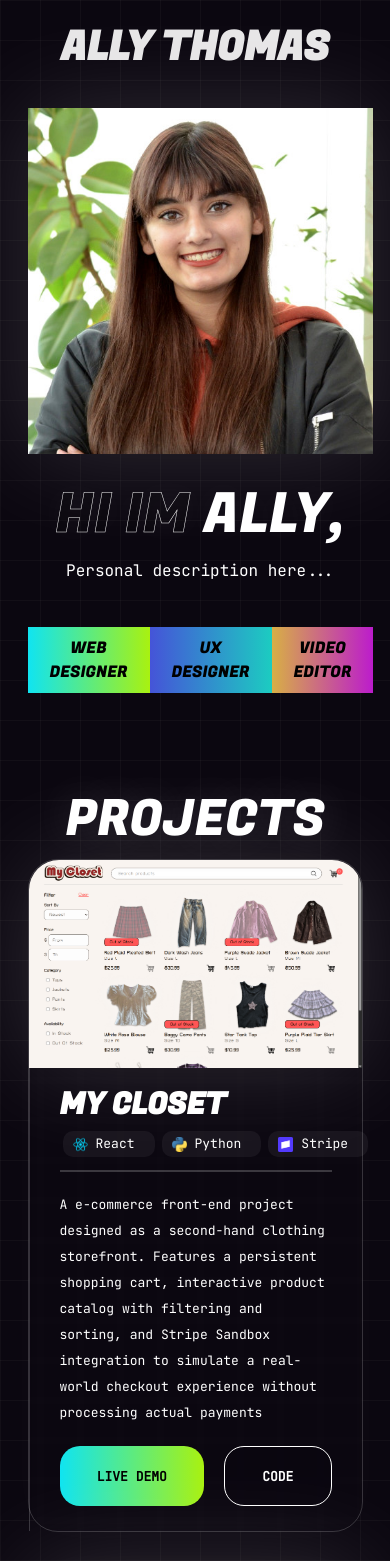
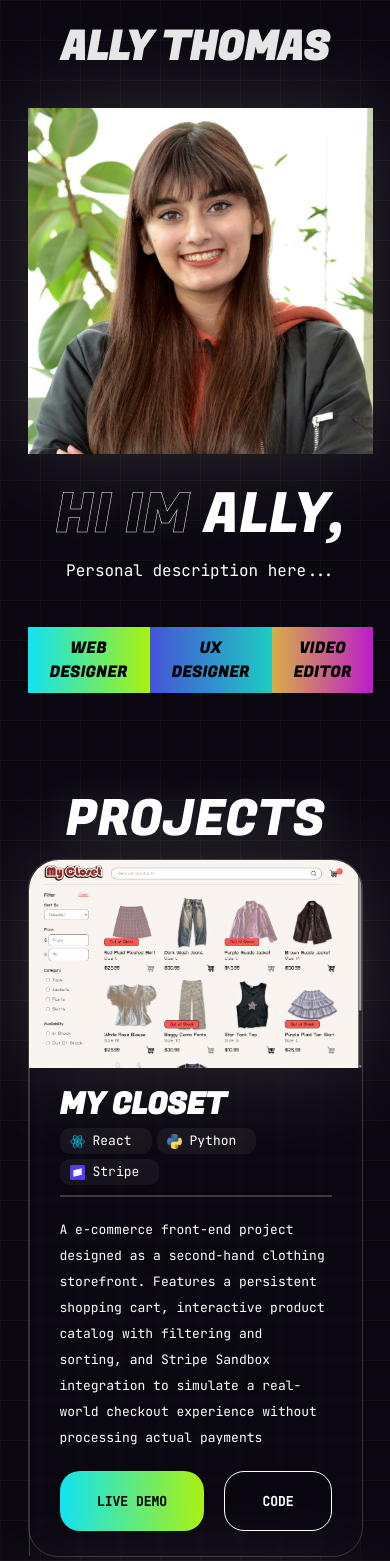
Before and after one commit to athomas97/portfolio, a React (Create React App) app in the folder portfolio/: page / in a window 390 px wide. Shown: the top 1561 px of the page. Built offline with nearby package versions, Linux system fonts and the light colour scheme.

Commit message:
Fixed technologies overflowing project container (#14)
* fixed responsiveness of project image, added video for my closet project

* Added Chit Chat project, updating styling and responsiveness

* fixed technologies overflowing project container

---------

Co-authored-by: Ally <athomas97@gmail.com>

```diff
--- a/portfolio/src/components/ProjectsSection.js
+++ b/portfolio/src/components/ProjectsSection.js
@@ -46,11 +46,8 @@ function ProjectsSection() {
                         <div className="project-info">
                             <div className="project-header">
                                 <h2>{project.title}</h2>
-                                <table>
-                                    <tbody>
+                                <div>
                                     {project.technology.map((technology) => (
-                                            <tr key={technology.name}>
-                                                <td>
                                         <div className="technology-card">
                                             <img
                                                 src={technology.image}
@@ -58,11 +55,8 @@ function ProjectsSection() {
                                             />
                                             <p>{technology.name}</p>
                                         </div>
-                                                </td>
-                                            </tr>
                                     ))}
-                                    </tbody>
-                                </table>
+                                </div>
                             </div>
                             <div className="project-description">
                                 <p>{project.description}</p>
--- a/portfolio/src/constants.js
+++ b/portfolio/src/constants.js
@@ -24,10 +24,12 @@ export const TECHNOLOGIES = {
 export const PROJECTS = {
   ECOMMERCE: {
     title: 'MY CLOSET',
-    description: 'A e-commerce front-end project designed as a second-hand clothing storefront. Features a persistent shopping cart, interactive product catalog with filtering and sorting, and Stripe Sandbox integration to simulate a real-world checkout experience without processing actual payments',
-    technology: [
-      TECHNOLOGIES.REACT, TECHNOLOGIES.PYTHON, TECHNOLOGIES.STRIPE
-    ],
+    description: 'A e-commerce front-end project designed as a second-hand \
+                  clothing storefront. Features a persistent shopping cart, \
+                  interactive product catalog with filtering and sorting, \
+                  and Stripe Sandbox integration to simulate a real-world \
+                  checkout experience without processing actual payments',
+    technology: [TECHNOLOGIES.REACT, TECHNOLOGIES.PYTHON, TECHNOLOGIES.STRIPE],
     image: `${process.env.PUBLIC_URL}/img/projects/ecommerce.png`,
     liveDemoLink: 'https://athomas97.github.io/ecommerce_website/',
     codeLink: 'https://github.com/athomas97/ecommerce_website',
@@ -35,7 +37,10 @@ export const PROJECTS = {
   },
   CHATROOM: {
     title: 'CHIT CHAT',
-    description: 'Chit Chat is a full-stack, real-time chatroom application built with Python, Flask, SQLAlchemy, and PostgreSQL. Features a secure user authentication system with account creation and deletion, alongside real-time messaging powered by Socket.IO',
+    description: 'Chit Chat is a full-stack, real-time chatroom application built \
+                  with Python,  Flask, SQLAlchemy, and PostgreSQL. Features a \
+                  secure user authentication system with account creation and \
+                  deletion, alongside real-time messaging powered by Socket.IO',
     technology: [TECHNOLOGIES.FLASK, TECHNOLOGIES.PYTHON, TECHNOLOGIES.SQLALCHEMY],
     image: `${process.env.PUBLIC_URL}/img/projects/chatroom.png`,
     liveDemoLink: 'https://chit-chat-ci7f.onrender.com/chatroom',
--- a/portfolio/src/index.css
+++ b/portfolio/src/index.css
@@ -507,27 +507,17 @@ button:hover {
     padding-top: 5px;
     padding-bottom: 10px;
     border-bottom: 2px solid rgba(255, 255, 255, 0.2);
+    width: 100%;
 
     h2 {
         font-size: 30px;
     }
-    table {
-        width:0.1%;
-        white-space: nowrap;
-        margin: 0;
-        color: rgba( 255, 255, 255, 0.18 );
-        box-shadow: 0px 0px 20px rgba(255, 255, 255, 0);
-    }
-    tbody {
+    & > div {
         display: flex;
-        gap: 5px;
-    }
-    tr {
-        display: flex;
-        flex-direction: column;
-        align-items: center;
-        justify-content: center;
-        border: none;
+        flex-wrap: wrap;
+        column-gap: 5px;
+        row-gap: 5px;
+        width: 100%;
     }
 }
 
```
Lines whose indentation alone changed are shown as unchanged.
